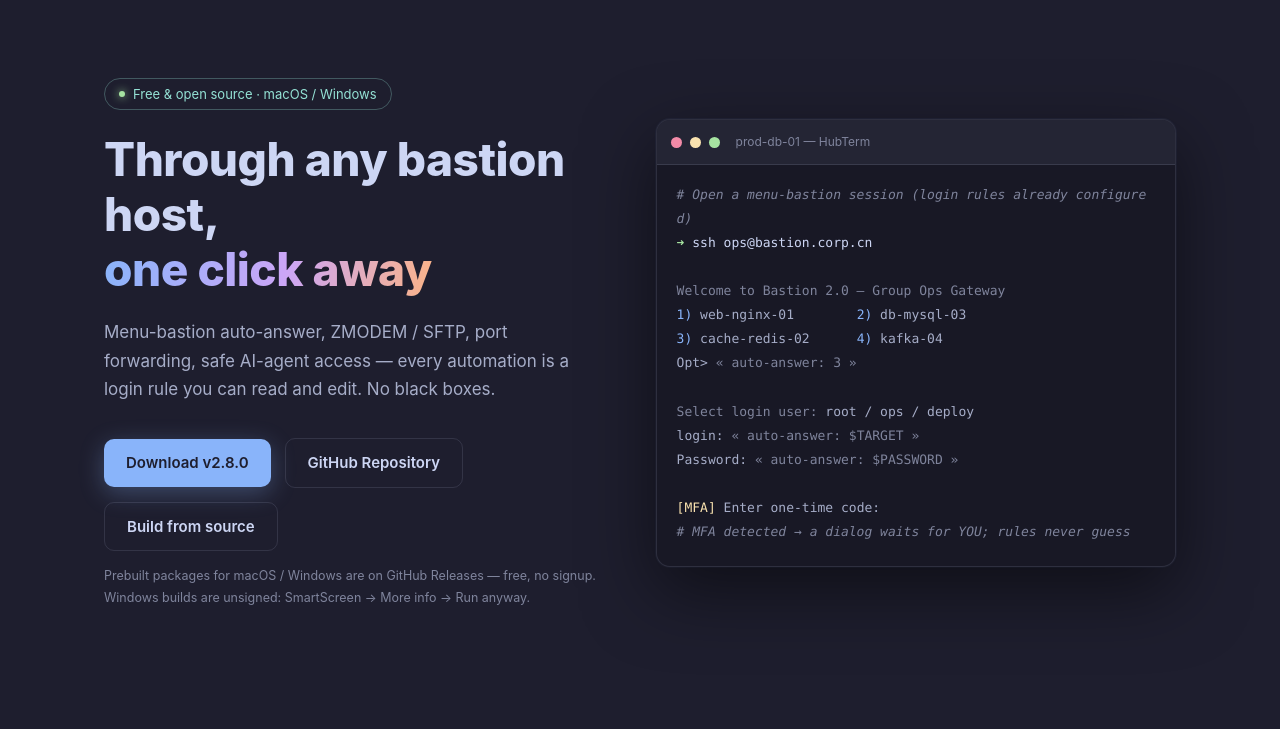
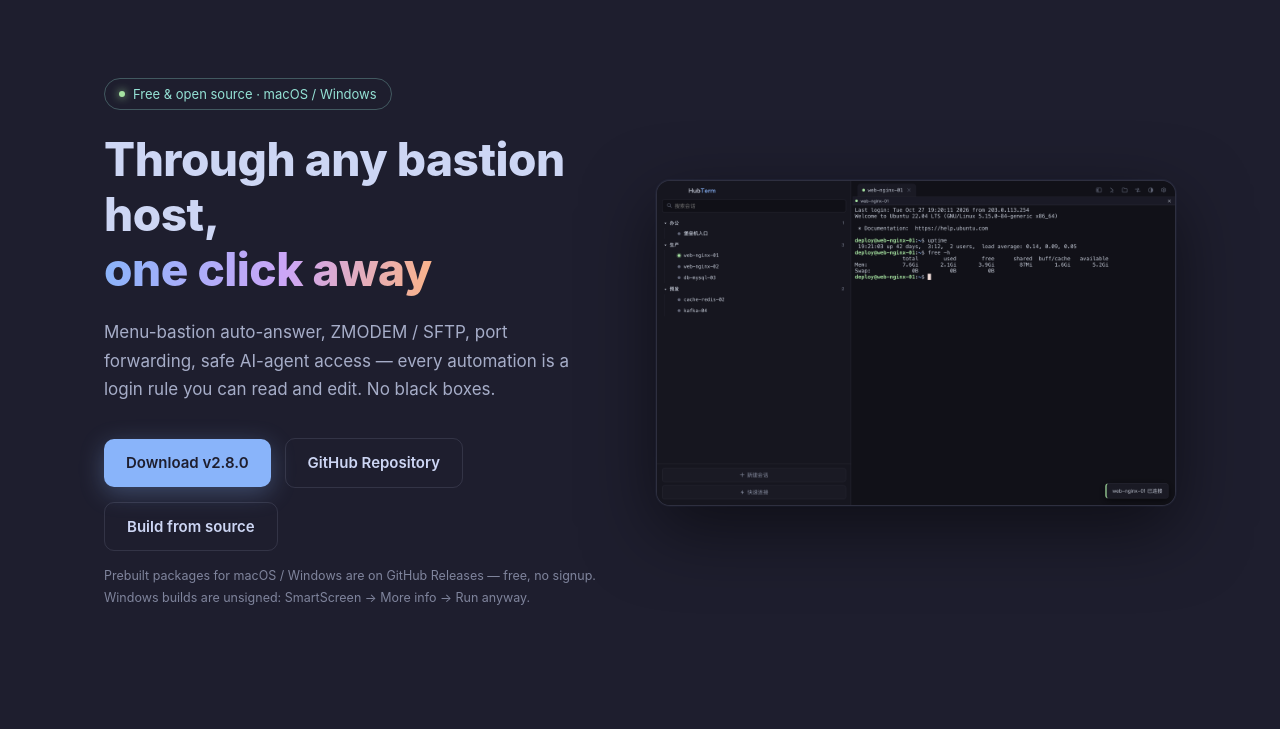
Before and after one commit to thislyc/hubterm, an Electron app: page website/index.html in a window 1280 px wide. Shown: the part 71-800 px from the top of the page. Drawn offline with Linux system fonts and the light colour scheme.

Commit message:
website: Hero 换为真实产品截图，移除失真的手绘终端 mockup
- 原 mockup 展示的「« 自动应答 »」标注是产品里不存在的 UI（规则静默应答、
  MFA 走弹窗），且手敲 ssh 的入口与真实的会话树交互不符，容易误导访客
- Hero 右侧改为真实主界面截图；构建区换成首次启动欢迎页（浅色），
  两图不重复且覆盖「已连接」与「开箱」两种状态
- 同步清理 term.* 字典与 dead CSS；「90+ 测试」更正为 80+（官网中英双语）

```diff
--- a/website/index.html
+++ b/website/index.html
@@ -106,33 +106,15 @@
   .btn-ghost:hover { border-color: var(--blue); background: rgba(137, 180, 250, .07); }
   .cta-note { font-size: 12.5px; color: var(--muted); width: 100%; }
 
-  /* terminal mockup */
-  .term {
+  /* hero screenshot */
+  .hero-shot img { display: block; width: 100%; height: auto; }
+  .hero-shot {
     background: var(--bg-deep);
     border: 1px solid var(--line);
     border-radius: var(--radius);
     box-shadow: 0 24px 70px rgba(0, 0, 0, .5), 0 0 0 1px rgba(137, 180, 250, .05);
     overflow: hidden;
-    font-family: var(--mono);
-    font-size: 13px; line-height: 1.85;
   }
-  .term-bar {
-    display: flex; align-items: center; gap: 8px;
-    padding: 11px 14px; background: rgba(49, 50, 68, .5);
-    border-bottom: 1px solid var(--line);
-  }
-  .tl { width: 11px; height: 11px; border-radius: 50%; }
-  .tl-r { background: #f38ba8; } .tl-y { background: #f9e2af; } .tl-g { background: #a6e3a1; }
-  .term-title { margin-left: 8px; font-size: 12px; color: var(--muted); font-family: var(--sans); }
-  .term-body { padding: 18px 20px 22px; color: var(--subtext); white-space: pre-wrap; word-break: break-all; }
-  .term-body .c-cmd { color: var(--text); }
-  .term-body .c-prompt { color: var(--green); }
-  .term-body .c-dim { color: var(--muted); }
-  .term-body .c-blue { color: var(--blue); }
-  .term-body .c-yellow { color: var(--yellow); }
-  .term-body .c-comment { color: var(--muted); font-style: italic; }
-  .cursor { display: inline-block; width: 7px; height: 15px; background: var(--green); vertical-align: -2px; animation: blink 1.1s steps(1) infinite; }
-  @keyframes blink { 50% { opacity: 0; } }
 
   /* ---------- sections ---------- */
   section { max-width: 1120px; margin: 0 auto; padding: 72px 24px; }
@@ -278,25 +260,8 @@
     </div>
   </div>
 
-  <div class="term" aria-hidden="true">
-    <div class="term-bar">
-      <span class="tl tl-r"></span><span class="tl tl-y"></span><span class="tl tl-g"></span>
-      <span class="term-title" data-i18n="term.title">生产库-01 — HubTerm</span>
-    </div>
-    <div class="term-body" data-i18n-html="term.body"><span class="c-comment"># 连接菜单式堡垒机会话（已配好登录规则）</span>
-<span class="c-prompt">➜</span> <span class="c-cmd">ssh yunwei@bastion.corp.cn</span>
-
-<span class="c-dim">Welcome to Bastion 2.0 — 集团运维入口</span>
-<span class="c-blue">1)</span> web-nginx-01        <span class="c-blue">2)</span> db-mysql-03
-<span class="c-blue">3)</span> cache-redis-02      <span class="c-blue">4)</span> kafka-04
-Opt&gt; <span class="c-dim">« 自动应答：3 »</span>
-
-<span class="c-dim">请选择登录用户:</span> root / yunwei / deploy
-login: <span class="c-dim">« 自动应答：$TARGET »</span>
-Password: <span class="c-dim">« 自动应答：$PASSWORD »</span>
-
-<span class="c-yellow">[MFA]</span> 请输入动态验证码: <span class="cursor"></span>
-<span class="c-comment"># 检测到 MFA → 弹窗等你输码，规则绝不猜</span></div>
+  <div class="hero-shot">
+    <img src="assets/screenshot-main.png" data-i18n-alt="shot.alt" alt="HubTerm 主界面：会话树、多标签终端、SFTP" />
   </div>
 </header>
 
@@ -399,15 +364,15 @@
 <section id="build">
   <div class="sec-tag reveal">GET STARTED</div>
   <h2 class="reveal" data-i18n="build.h2">从源码构建，30 秒上手</h2>
-  <p class="sec-sub reveal" data-i18n="build.sub">纯 JS 技术栈（ssh2 + xterm.js + zmodem.js，无原生模块），macOS（arm64 / x64）与 Windows x64 开箱即构建，90+ 离线测试保障。</p>
+  <p class="sec-sub reveal" data-i18n="build.sub">纯 JS 技术栈（ssh2 + xterm.js + zmodem.js，无原生模块），macOS（arm64 / x64）与 Windows x64 开箱即构建，80+ 离线测试保障。</p>
   <pre class="code reveal"><span class="win-bar">terminal</span><span class="c" data-i18n="build.c1"># macOS（跟随本机架构，构建完自动装进 /Applications）</span>
 <span class="k">git</span> clone <span class="s">https://github.com/thislyc/hubterm.git</span>
 <span class="k">cd</span> hubterm && <span class="k">npm</span> install
-<span class="k">npm</span> test              <span class="c" data-i18n="build.c2"># 90+ 离线测试（mock SSH + 真实 lrzsz + MCP）</span>
+<span class="k">npm</span> test              <span class="c" data-i18n="build.c2"># 80+ 离线测试（mock SSH + 真实 lrzsz + MCP）</span>
 <span class="k">npm</span> run package       <span class="c" data-i18n="build.c3"># 或 package:intel / package:win</span></pre>
 
   <div class="shot reveal">
-    <img src="assets/screenshot-main.png" data-i18n-alt="shot.alt" alt="HubTerm 主界面：会话树、多标签终端、SFTP" loading="lazy" />
+    <img src="assets/screenshot-welcome.png" data-i18n-alt="welcome.alt" alt="HubTerm 首次启动：欢迎页与空会话树" loading="lazy" />
   </div>
 </section>
 
@@ -435,8 +400,8 @@
       'hero.sub': '菜单式堡垒机自动应答、ZMODEM / SFTP、端口转发、AI Agent 安全接入——所有自动化都是你可见、可编辑的登录规则，没有黑盒。',
       'hero.ctaDownload': '下载 v2.8.0', 'hero.ctaGithub': 'GitHub 仓库', 'hero.ctaBuild': '从源码构建',
       'hero.ctaNote': 'macOS / Windows 安装包已在 GitHub Releases 提供，免费无需注册；Windows 包未签名，首跑弹 SmartScreen 时选「更多信息 → 仍要运行」。',
-      'term.title': '生产库-01 — HubTerm',
-      'term.body': '<span class="c-comment"># 连接菜单式堡垒机会话（已配好登录规则）</span>\n<span class="c-prompt">➜</span> <span class="c-cmd">ssh yunwei@bastion.corp.cn</span>\n\n<span class="c-dim">Welcome to Bastion 2.0 — 集团运维入口</span>\n<span class="c-blue">1)</span> web-nginx-01        <span class="c-blue">2)</span> db-mysql-03\n<span class="c-blue">3)</span> cache-redis-02      <span class="c-blue">4)</span> kafka-04\nOpt&gt; <span class="c-dim">« 自动应答：3 »</span>\n\n<span class="c-dim">请选择登录用户:</span> root / yunwei / deploy\nlogin: <span class="c-dim">« 自动应答：$TARGET »</span>\nPassword: <span class="c-dim">« 自动应答：$PASSWORD »</span>\n\n<span class="c-yellow">[MFA]</span> 请输入动态验证码: <span class="cursor"></span>\n<span class="c-comment"># 检测到 MFA → 弹窗等你输码，规则绝不猜</span>',
+      'shot.alt': 'HubTerm 主界面：会话树、多标签终端、SFTP',
+      'welcome.alt': 'HubTerm 首次启动：欢迎页与空会话树，开箱即用',
       'features.h2': '一个终端客户端，接住运维的全部日常',
       'features.sub': '对标 SecureCRT 的完整工作流：会话管理、自动登录、文件传输、隧道转发，全部本地化存储，零云端依赖。',
       'feat.bastion.h': '堡垒机自动应答', 'feat.bastion.p': '每会话的 expect→send 登录规则（兼容 SecureCRT Logon Actions），支持 $PASSWORD / $TARGET 变量、登录后命令、MFA 弹窗。规则之外立刻交还键盘。',
@@ -473,9 +438,9 @@
       'cmp.r5': 'AI Agent 接入（MCP）', 'cmp.r5a': '✅ 内置可审计',
       'cmp.r6': '价格', 'cmp.r6a': '免费 · MIT', 'cmp.r6b': '订阅', 'cmp.r6c': '免费',
       'build.h2': '从源码构建，30 秒上手',
-      'build.sub': '纯 JS 技术栈（ssh2 + xterm.js + zmodem.js，无原生模块），macOS（arm64 / x64）与 Windows x64 开箱即构建，90+ 离线测试保障。',
+      'build.sub': '纯 JS 技术栈（ssh2 + xterm.js + zmodem.js，无原生模块），macOS（arm64 / x64）与 Windows x64 开箱即构建，80+ 离线测试保障。',
       'build.c1': '# macOS（跟随本机架构，构建完自动装进 /Applications）',
-      'build.c2': '# 90+ 离线测试（mock SSH + 真实 lrzsz + MCP）',
+      'build.c2': '# 80+ 离线测试（mock SSH + 真实 lrzsz + MCP）',
       'build.c3': '# 或 package:intel / package:win',
       'shot.alt': 'HubTerm 主界面：会话树、多标签终端、SFTP',
       'foot.copyright': 'MIT License · © <span id="year">2026</span> Lu Yicheng',
@@ -490,8 +455,8 @@
       'hero.sub': 'Menu-bastion auto-answer, ZMODEM / SFTP, port forwarding, safe AI-agent access — every automation is a login rule you can read and edit. No black boxes.',
       'hero.ctaDownload': 'Download v2.8.0', 'hero.ctaGithub': 'GitHub Repository', 'hero.ctaBuild': 'Build from source',
       'hero.ctaNote': 'Prebuilt packages for macOS / Windows are on GitHub Releases — free, no signup. Windows builds are unsigned: SmartScreen → More info → Run anyway.',
-      'term.title': 'prod-db-01 — HubTerm',
-      'term.body': '<span class="c-comment"># Open a menu-bastion session (login rules already configured)</span>\n<span class="c-prompt">➜</span> <span class="c-cmd">ssh ops@bastion.corp.cn</span>\n\n<span class="c-dim">Welcome to Bastion 2.0 — Group Ops Gateway</span>\n<span class="c-blue">1)</span> web-nginx-01        <span class="c-blue">2)</span> db-mysql-03\n<span class="c-blue">3)</span> cache-redis-02      <span class="c-blue">4)</span> kafka-04\nOpt&gt; <span class="c-dim">« auto-answer: 3 »</span>\n\n<span class="c-dim">Select login user:</span> root / ops / deploy\nlogin: <span class="c-dim">« auto-answer: $TARGET »</span>\nPassword: <span class="c-dim">« auto-answer: $PASSWORD »</span>\n\n<span class="c-yellow">[MFA]</span> Enter one-time code: <span class="cursor"></span>\n<span class="c-comment"># MFA detected → a dialog waits for YOU; rules never guess</span>',
+      'shot.alt': 'HubTerm main window: session tree, tabbed terminals, SFTP',
+      'welcome.alt': 'HubTerm first launch: welcome screen with an empty session tree — ready out of the box',
       'features.h2': 'One terminal for the whole ops day',
       'features.sub': 'A complete SecureCRT-class workflow: session management, auto-login, file transfer, tunneling — all stored locally, zero cloud dependency.',
       'feat.bastion.h': 'Bastion auto-answer', 'feat.bastion.p': 'Per-session expect→send login rules (SecureCRT Logon Actions equivalent) with $PASSWORD / $TARGET variables, post-login commands and MFA dialogs. Anything off-script hands the keyboard back instantly.',
@@ -528,9 +493,9 @@
       'cmp.r5': 'AI-agent access (MCP)', 'cmp.r5a': '✅ built-in, audited',
       'cmp.r6': 'Price', 'cmp.r6a': 'Free · MIT', 'cmp.r6b': 'subscription', 'cmp.r6c': 'free',
       'build.h2': 'Build from source in 30 seconds',
-      'build.sub': 'A pure-JS stack (ssh2 + xterm.js + zmodem.js, no native modules); macOS (arm64 / x64) and Windows x64 build out of the box, backed by 90+ offline tests.',
+      'build.sub': 'A pure-JS stack (ssh2 + xterm.js + zmodem.js, no native modules); macOS (arm64 / x64) and Windows x64 build out of the box, backed by 80+ offline tests.',
       'build.c1': '# macOS (follows host arch; installs into /Applications when done)',
-      'build.c2': '# 90+ offline tests (mock SSH + real lrzsz + MCP)',
+      'build.c2': '# 80+ offline tests (mock SSH + real lrzsz + MCP)',
       'build.c3': '# or package:intel / package:win',
       'shot.alt': 'HubTerm main window: session tree, tabbed terminals, SFTP',
       'foot.copyright': 'MIT License · © <span id="year">2026</span> Lu Yicheng',
```
Also changed, not shown: website/assets/screenshot-welcome.png (added).
